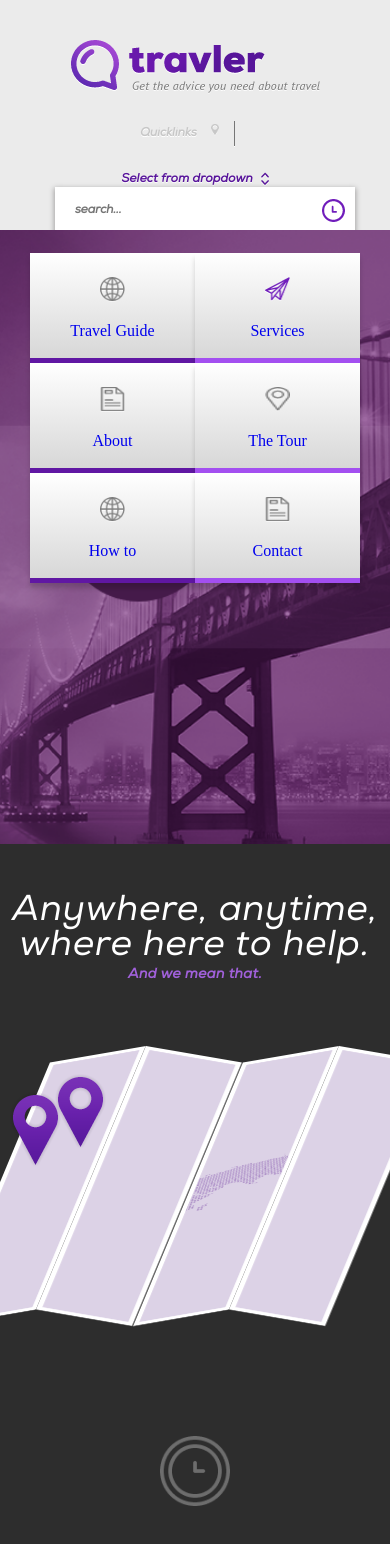
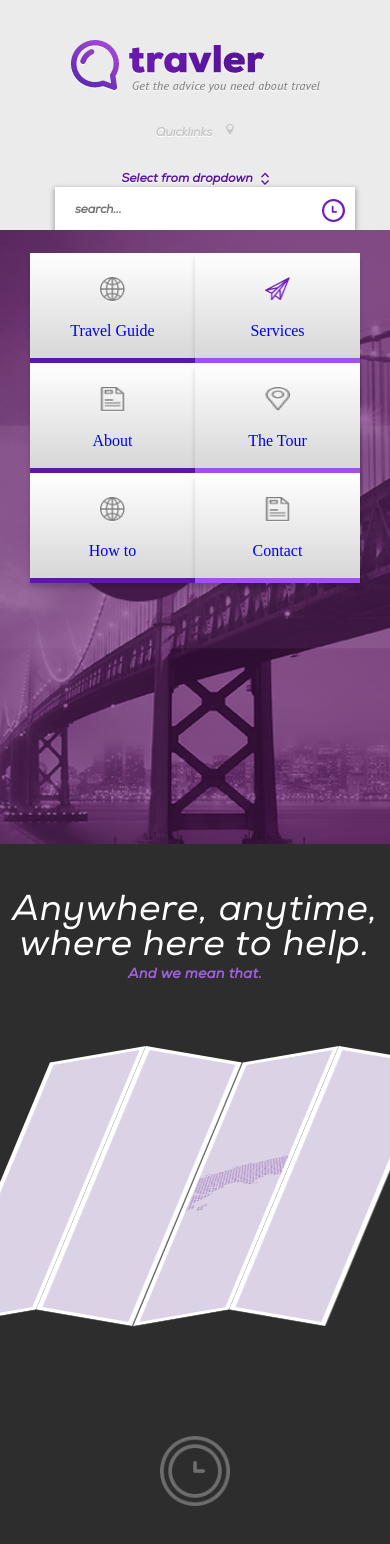
Before and after one commit to kochutyu/kochutyu.github.io, a plain HTML site: page layout/layout_3/index.html in a window 390 px wide. Shown: the top 1544 px of the page. Drawn offline with nearby package versions, Linux system fonts and the light colour scheme.

Commit message:
update ( finish project )

```diff
--- a/layout/layout_3/scripts/main.js
+++ b/layout/layout_3/scripts/main.js
@@ -97,9 +97,11 @@ function animateMap() {
             'height': '400px',
             'transform': 'rotateX(70deg) rotateY(0deg) perspective(1100px) skew(-15deg, -30deg)'
         }, 1000, 'linear')
-        $('.here').animate({
-            'opacity': 1,
-        }, 1000, 'linear')
+        if (window.innerWidth >= 1010) {
+            $('.here').animate({
+                'opacity': 1,
+            }, 1000, 'linear')
+        }
     }
     console.log(checkClick);
 
@@ -138,7 +140,7 @@ $(window).on('scroll', function () {
 
     paralax()
 });
-$('.map1, .map2, .map3, .map4').click(function (e) {
+$('.map-1, .map-2, .map-3, .map-4').click(function (e) {
     if (!checkClick) {
         checkClick = true;
         $('.map-1').css({
@@ -196,6 +198,9 @@ function adaptive() {
         $('.logo-search').css({
             'align-items': 'center',
             'flex-direction': 'row'
+        })
+        $('.here').css({
+            opacity: `1`
         })
     }
 
@@ -260,6 +265,9 @@ function getImgMap() {
         scale = 0.6;
         deltaWidth = 0;
     }
+    $('.here').css({
+        opacity: `0`
+    })
     $('.card img').css({
         transform: `scale(${scale})`
     })
--- a/layout/layout_3/styles/main.scss
+++ b/layout/layout_3/styles/main.scss
@@ -46,6 +46,8 @@
                     .search-logo {
                         display: flex;
                         align-items: center;
+                        margin-left: 15px;
+                        margin-right: 15px;
 
                         .logo-text {
                             text-shadow: 0 1px 0 #ffffff;
@@ -64,16 +66,16 @@
                             width: 8px;
                         }
 
-                        &::after {
-                            content: '';
-                            width: 1px;
-                            height: 25px;
-                            box-shadow: 0 1px 0 #ffffff;
-                            background-color: #c7c7c7;
-                            background-color: #767676;
-                            margin-left: 15px;
-                            margin-right: 15px;
-                        }
+                        // &::after {
+                        //     content: '';
+                        //     width: 1px;
+                        //     height: 25px;
+                        //     box-shadow: 0 1px 0 #ffffff;
+                        //     background-color: #c7c7c7;
+                        //     background-color: #767676;
+                        //     margin-left: 15px;
+                        //     margin-right: 15px;
+                        // }
                     }
 
                     .select {
@@ -218,6 +220,7 @@
 
     .bg-slider {
         overflow: hidden;
+
         .bg-slider-bg {
             position: relative;
             height: calc(100vh - 230px);
@@ -374,6 +377,7 @@
 
         .sub-service {
             height: 550px;
+
             img {
                 position: absolute;
                 top: 50px;
@@ -422,9 +426,10 @@
     //! ------------------------------------------------------------------------------------------------------------------------------
     //!                                                  STYLES SETTINGS
     //! ------------------------------------------------------------------------------------------------------------------------------
-    body{
+    body {
         overflow: hidden;
     }
+
     //? COLOR
     .main-focus {
         color: #a161db;
@@ -436,7 +441,7 @@
         margin: 0 auto;
     }
 
-    .overflow{
+    .overflow {
         overflow: hidden;
     }
 
@@ -504,7 +509,7 @@ only screen and (min-device-pixel-ratio : 1.5) {}
 
 
 @media only screen and (max-width : 320px) {
-    .search-logo::after{
+    .search-logo::after {
         content: none;
     }
 }
```
Also changed, not shown: layout/layout_3/dist/css/main.css, 1 other file.
